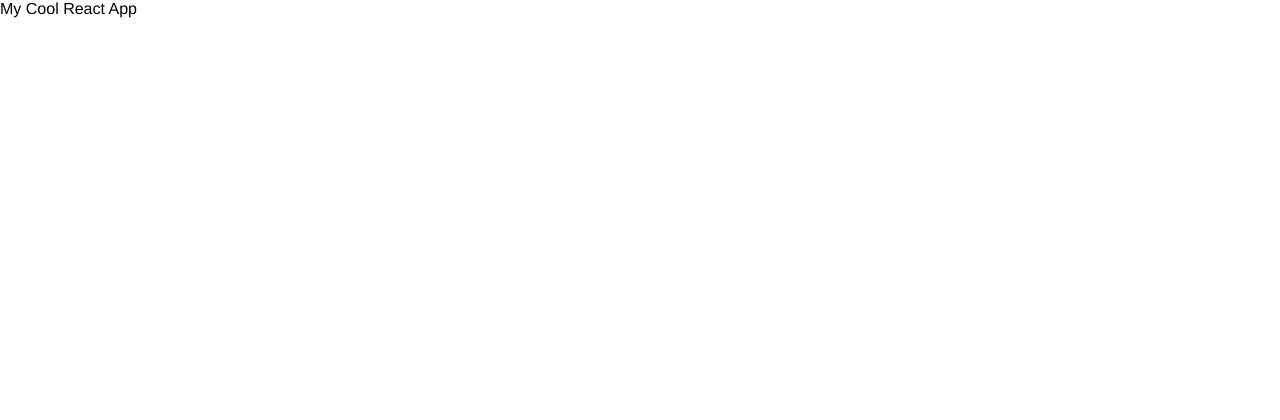
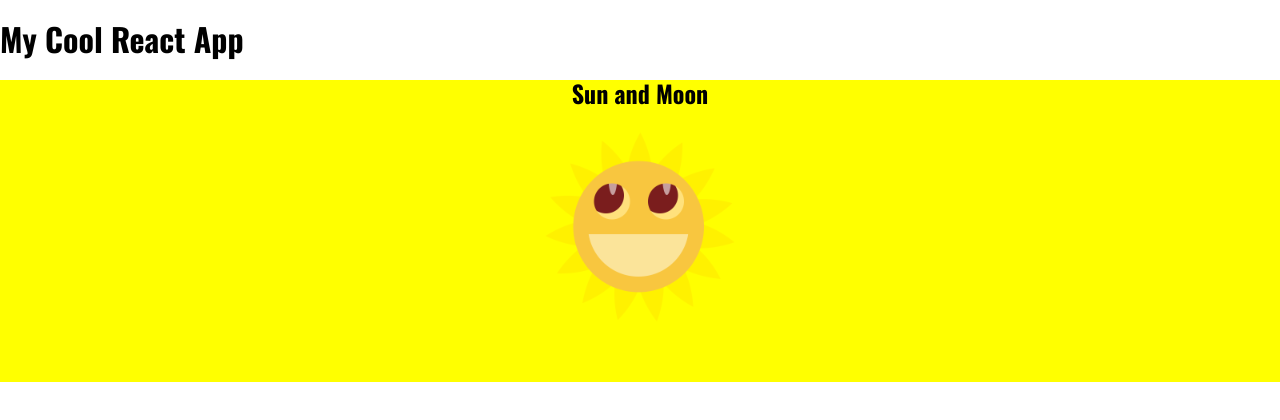
Before and after one commit to dwlopez91/uclax-web1-summer21, a React (Create React App) app: page / in a window 1280 px wide. Shown: the top 420 px of the page. Built offline with nearby package versions, Linux system fonts and the light colour scheme.

Commit message:
imageUpdat

```diff
--- a/src/React/App.jsx
+++ b/src/React/App.jsx
@@ -1,8 +1,13 @@
 import React from 'react';
+import SunAndMoon from './SunAndMoon/SunAndMoon.jsx';
 
 const App = () => {
     return (
-        <div>My Cool React App</div>
+        <div>
+            <h1>My Cool React App</h1>
+            <SunAndMoon />
+
+        </div>
     );
 }
 
--- /dev/null
+++ b/src/React/SunAndMoon/SunAndMoon.jsx
@@ -0,0 +1,37 @@
+import React, {useState} from 'react';
+import styled from 'styled-components';
+
+const SunAndMoon = () => {
+
+    const [imageState, imageStateUpdate] = useState('/img/sun.png');
+
+    const handleOnMouseOver = () => {
+        console.log('Mousing Over');
+        imageStateUpdate('/img/moon.png');
+    }
+    const handleOnMouseOut = () => {
+        console.log('Mousing Out');
+        imageStateUpdate('/img/sun.png');
+
+    }
+    return (
+        <SunAndMoonStyled>
+          <h2>Sun and Moon</h2>
+          <img
+          src= { imageState }
+          alt="Sun"
+          onMouseOver={ handleOnMouseOver }
+          onMouseOut= { handleOnMouseOut }
+          />
+          {/* <img src="/img/moon.png" alt="Moon" /> */}
+        </SunAndMoonStyled>
+    )
+}
+
+export default SunAndMoon;
+
+const SunAndMoonStyled = styled.div`
+    background-color: yellow;
+    text-align: center;
+    padding-bottom: 50px;
+    `;
```
